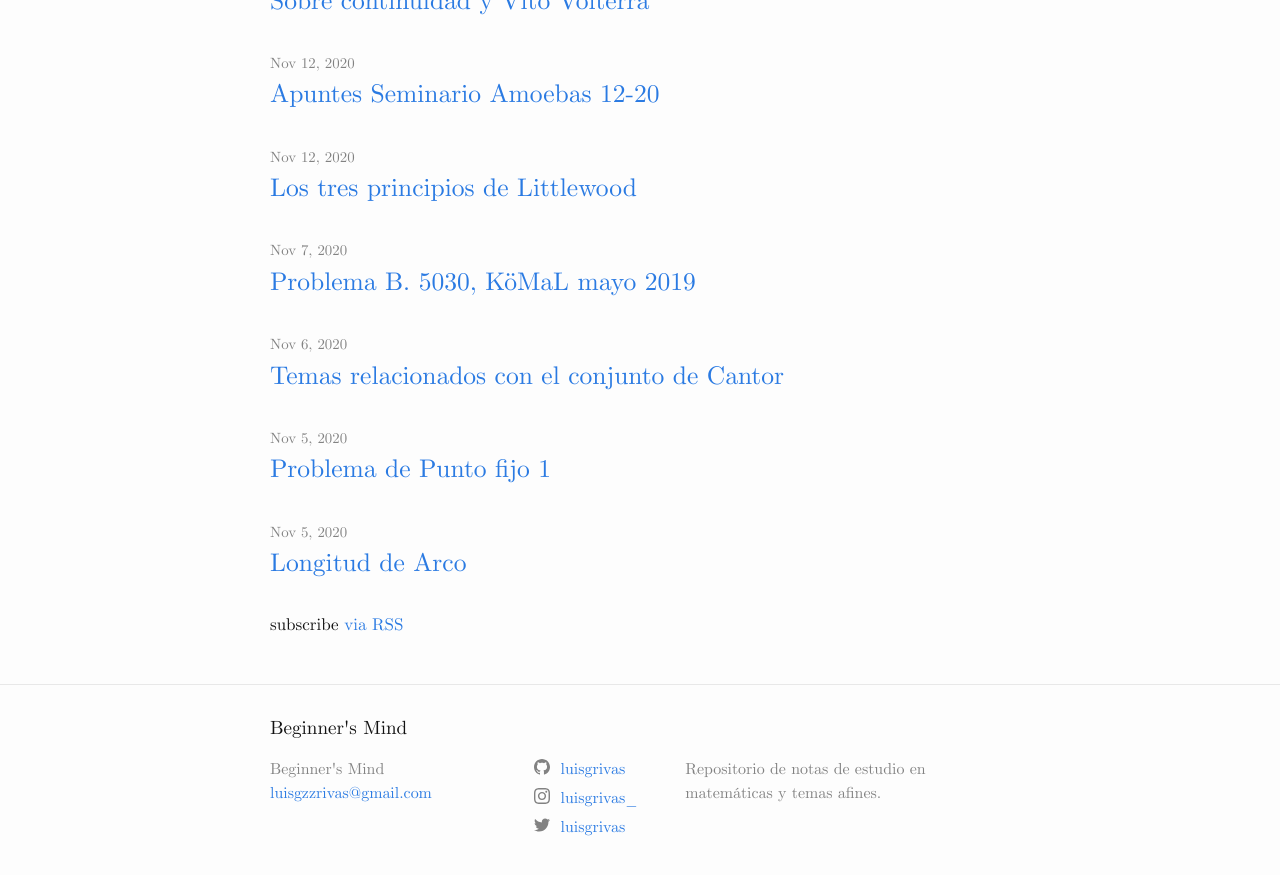
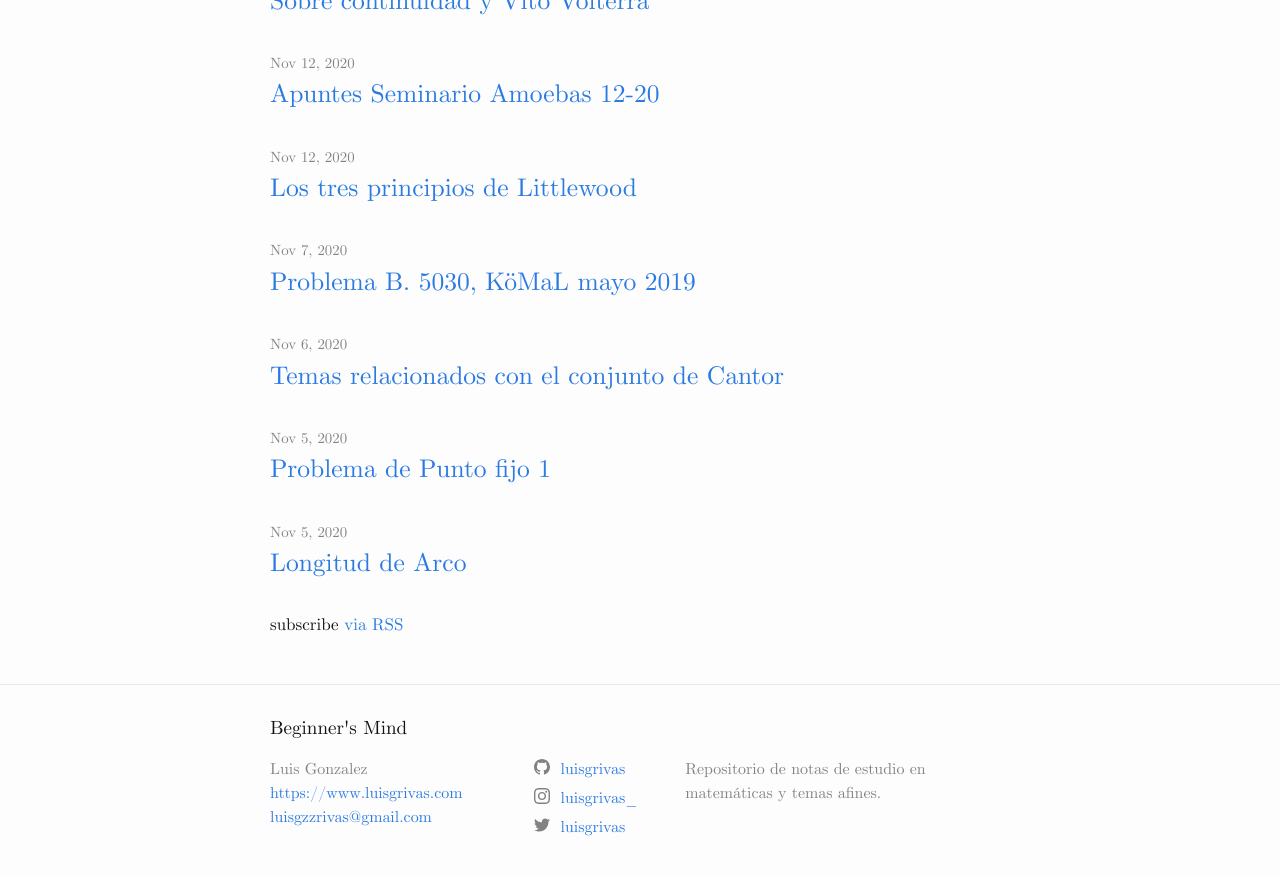
Before and after one commit to luisgrivas/blog, a Jekyll site: the page built from index.markdown, in a window 1280 px wide and 900 px high, scrolled down 1696 px. Shown: the top 875 px of the window. Built offline with Jekyll 4.4.1, drawn with Linux system fonts in a browser that asks for light colours.

Commit message:
Actualizado sitio

```diff
--- a/_config.yml
+++ b/_config.yml
@@ -24,12 +24,13 @@ description: >- # this means to ignore newlines until "baseurl:"
   Repositorio de notas de estudio en matemáticas y temas afines.
 baseurl: "/blog" # the subpath of your site, e.g. /blog
 url: "https://luisgrivas.github.io" # the base hostname & protocol for your site, e.g. http://example.com
-website: httos://luisgrivas.com
+website: https://www.luisgrivas.com
 twitter_username: luisgrivas
 github_username: luisgrivas
 instagram_username: luisgrivas_
 paginate: 6
 paginate_path: "/blog/page:num/"
+author: Luis Gonzalez
 
 
 # Build settings
--- a/_includes/footer.html
+++ b/_includes/footer.html
@@ -15,6 +15,9 @@
               {{ site.title | escape }}
             {%- endif -%}
             </li>
+            {%- if site.website -%}
+            <li><a href="{{ site.website }}">{{ site.website }}</a></li>
+            {%- endif -%}
             {%- if site.email -%}
             <li><a class="u-email" href="mailto:{{ site.email }}">{{ site.email }}</a></li>
             {%- endif -%}
```
